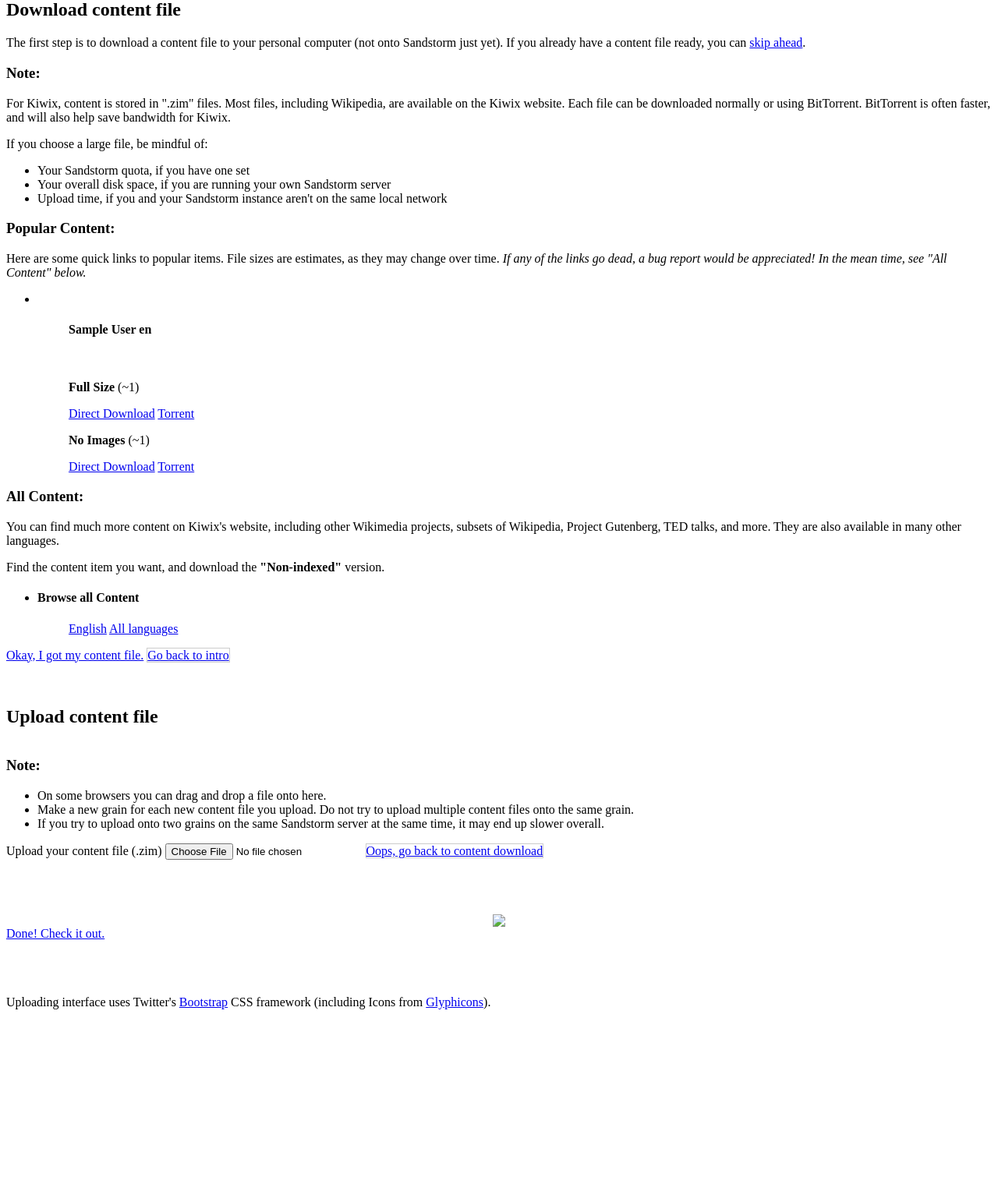
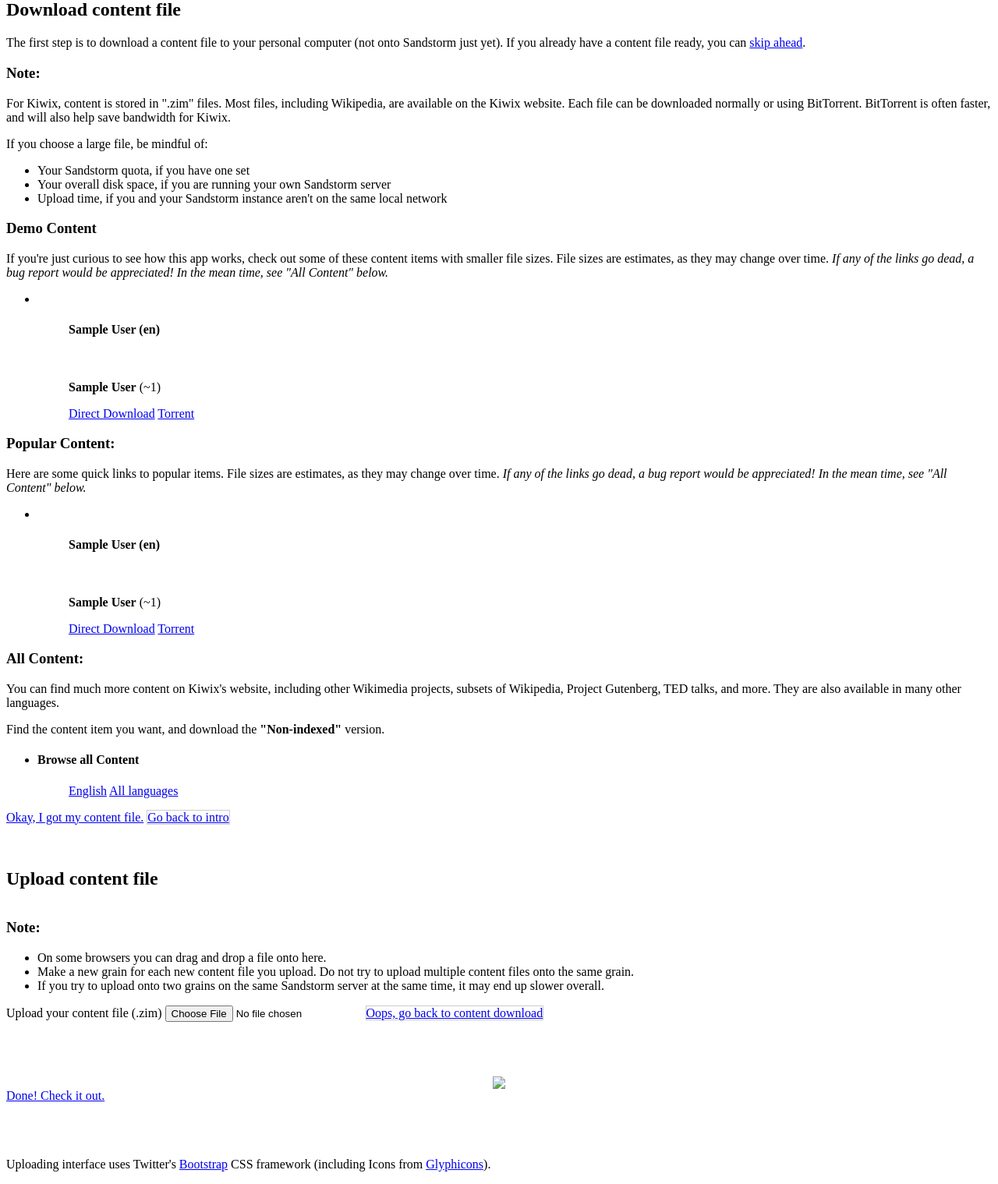
Before and after one commit to orblivion/KiwixSandstorm, a Flask app: template zim_uploader/uploader/templates/index.html in a window 1280 px wide. Shown: the part 1166-2685 px from the top of the page at 78% size. Before the commit the page ends 2461 px from the top, so only its background shows below. Run offline with Flask 2, Linux system fonts and the light colour scheme; the template is opened without the code that fills it: most values are stand-ins (such as "Sample title", 1, 10 or a date in 2020); some libraries are stand-ins or nearby versions.

Commit message:
More content download links, including "Demo" links

```diff
--- a/zim_uploader/uploader/app.py
+++ b/zim_uploader/uploader/app.py
@@ -178,48 +178,63 @@ def _upload():
 
     return redirect(url_for('index'))
 
+ZIM_FILE_LANGUAGES = {
+  'en':  'English',
+  'eng': 'English',
+  'fr':  'French',
+  'pt':  'Portuguese',
+}
+ZIM_FILE_VARIANTS = {
+  None:          'Full Size',
+  'all':         'Full Size',
+  'all_nopic':   'No Images',
+  'business':    'Business',
+  'technology':  'Tech',
+  'ray_charles': 'Articles Related to Ray Charles',
+}
+ZIM_FILE_LINK_TEMPLATE = 'http://download.kiwix.org/zim/{content_code}_{lang_code}{variant_opt}.zim{torrent_ext_opt}'
 
-def gen_download_links():
-    # Perhaps expand these soon, but with a chooser interface.
-    languages = [('en', 'English')]
-
-    # (file_name_part, display_name, full_approx_size, nopic_size)
+def gen_popular_download_links():
     # Only advertise approximate size because the size can change
-    contents = [
-        ('wikipedia', 'Wikipedia', '55Gb', '15Gb'),
-        ('wikivoyage', 'WikiVoyage', '600Mb', '80Mb'),
-        ('wikisource', 'WikiSource', '8Gb', '2.5Gb'),
-        ('wiktionary', 'Wiktionary', '1.5Gb', '900Mb'),
-
-        # PhET doesn't work yet on Kiwix for Sandstorm
-        # ('phet', 'PhET', '12Mb', None),
+    return [
+        _download_link('wikipedia',         'Wikipedia',         'en',  [('all', '54Gb'),     ('all_nopic', '16Gb')]),
+        _download_link('wikivoyage',        'WikiVoyage',        'en',  [('all', '580Mb'),    ('all_nopic', '80Mb')]),
+        _download_link('wikisource',        'WikiSource',        'en',  [('all', '8.2Gb'),    ('all_nopic', '2.3Gb')]),
+        _download_link('wiktionary',        'Wiktionary',        'en',  [('all', '1.3Gb'),    ('all_nopic', '900Mb')]),
+        _download_link('ted',               'Ted Talks',         'en',  [('business', '9Gb'), ('technology', '19Gb')]),
+        _download_link('gutenberg',         'Project Gutenberg', 'en',  [('all', '40Gb')]),
+        _download_link('stackoverflow.com', 'Stack Overflow',    'eng', [('all', '52Gb')]),
     ]
 
-    for lang_code, lang_name in languages:
-        for content_code, content_name, full_approx_size, nopic_approx_size in contents:
-            if nopic_approx_size:
-                link_template = 'http://download.kiwix.org/zim/%s_%s_all%s.zim%s'
-            else:
-                link_template = 'http://download.kiwix.org/zim/%s_%s%s.zim%s'
+def gen_demo_download_links():
+    # Only advertise approximate size because the size can change
+    return [
+        _download_link('phet',                    'PhET',                                'en', [(None, '12Mb')]),
+        _download_link('beer.stackexchange.com',  'Stack Exchange: Beer', 'en', [('all', '55Mb')]),
+        _download_link('tedxlausannechange-2013', 'TEDxLausanneChange',                  'fr', [('all', '79Mb')]),
+        _download_link('gutenberg',               'Project Gutenberg',                   'pt', [('all', '170Mb')]),
+        _download_link('wikipedia',               'Wikipedia Subset',                    'en', [('ray_charles', '170Mb')]),
+    ]
 
-            yield {
-                'full': {
-                    'direct_link': link_template % (
-                        content_code, lang_code, '', ''),
-                    'torrent_link': link_template % (
-                        content_code, lang_code, '', '.torrent'),
-                    'approx_size': full_approx_size,
-                },
-                'nopic': {
-                    'direct_link': link_template % (
-                        content_code, lang_code, '_nopic', ''),
-                    'torrent_link': link_template % (
-                        content_code, lang_code, '_nopic', '.torrent'),
-                    'approx_size': nopic_approx_size,
-                } if nopic_approx_size else None,
-                'display_name': content_name,
-                'display_language': lang_name,
-            }
+def _download_link(content_code, content_name, lang_code, variants):
+    return {
+        'display_name': content_name,
+        'display_language': ZIM_FILE_LANGUAGES[lang_code],
+        'variants': [{
+            'direct_link': ZIM_FILE_LINK_TEMPLATE.format(
+                content_code=content_code,
+                lang_code=lang_code,
+                variant_opt='_%s' % variant if variant else '',
+                torrent_ext_opt=''),
+            'torrent_link': ZIM_FILE_LINK_TEMPLATE.format(
+                content_code=content_code,
+                lang_code=lang_code,
+                variant_opt='_%s' % variant if variant else '',
+                torrent_ext_opt='.torrent'),
+            'approx_size': approx_size,
+            'display_name': ZIM_FILE_VARIANTS[variant]
+        } for (variant, approx_size) in variants]
+    }
 
 
 @app.route('/', methods=['GET', 'POST'])
@@ -234,7 +249,8 @@ def index():
         zim_file_exists=os.path.exists(COMPLETED_FILE_PATH),
         read_only='uploader' not in request.headers['X-Sandstorm-Permissions'],
         page=page,
-        download_links=gen_download_links(),
+        popular_download_links=gen_popular_download_links(),
+        demo_download_links=gen_demo_download_links(),
     )
 
 application = app.wsgi_app
--- /dev/null
+++ b/zim_uploader/uploader/templates/download-link.html
@@ -0,0 +1,13 @@
+<ul class="col-lg-4 list-group">
+    <li class="list-group-item list-group-item-success">
+        <ul class="list-group">
+            <h4>{{ download_link.display_name }} ({{ download_link.display_language }})</h4>
+            {% for variant in download_link.variants %}
+                <br>
+                <p><strong>{{ variant.display_name }}</strong> (~{{ variant.approx_size }})</p>
+                <a href="{{ variant.direct_link }}" target="_blank" rel="noopener noreferrer" class="list-group-item">Direct Download</a>
+                <a href="{{ variant.torrent_link }}" target="_blank" rel="noopener noreferrer" class="list-group-item">Torrent</a>
+            {% endfor %}
+        </ul>
+    </li>
+</ul>
--- a/zim_uploader/uploader/templates/index.html
+++ b/zim_uploader/uploader/templates/index.html
@@ -107,30 +107,25 @@
                         </ul>
                     </div>
                 </div>
+                <h3>Demo Content</h3>
+                <p>If you're just curious to see how this app works, check out some of these content items with smaller file sizes. File sizes are estimates, as they may change over time. <em>If any of the links go dead, a bug report would be appreciated! In the mean time, see "All Content" below.</em></p>
+            </div>
+            {% for download_links_column in demo_download_links | slice(3) %}
+              {% for download_link in download_links_column %}
+                {% include 'download-link.html' %}
+              {% endfor %}
+            {% endfor %}
+
+            <div class="col-lg-12">
                 <h3>Popular Content:</h3>
                 <p>Here are some quick links to popular items. File sizes are estimates, as they may change over time. <em>If any of the links go dead, a bug report would be appreciated! In the mean time, see "All Content" below.</em></p>
             </div>
-            {% for download_links_column in download_links | slice(3) %}
-                <ul class="col-lg-4 list-group">
-                {% for download_link in download_links_column %}
-                    <li class="list-group-item list-group-item-success">
-                        <ul class="list-group">
-                            <h4>{{ download_link.display_name }} {{ download_link.display_language }}</h4>
-                            <br>
-                            <p><strong>Full Size</strong> (~{{ download_link.full.approx_size }})</p>
-                            <a href="{{ download_link.full.direct_link }}" target="_blank" rel="noopener noreferrer" class="list-group-item">Direct Download</a>
-                            <a href="{{ download_link.full.torrent_link }}" target="_blank" rel="noopener noreferrer" class="list-group-item">Torrent</a>
-                            {% if download_link.nopic %}
-                                <br>
-                                <p><strong>No Images</strong> (~{{ download_link.nopic.approx_size }})</p>
-                                <a href="{{ download_link.nopic.direct_link }}" target="_blank" rel="noopener noreferrer" class="list-group-item">Direct Download</a>
-                                <a href="{{ download_link.nopic.torrent_link }}" target="_blank" rel="noopener noreferrer" class="list-group-item">Torrent</a>
-                            {% endif %}
-                        </ul>
-                    </li>
-                {% endfor %}
-                </ul>
+            {% for download_links_column in popular_download_links | slice(3) %}
+              {% for download_link in download_links_column %}
+                {% include 'download-link.html' %}
+              {% endfor %}
             {% endfor %}
+
             <div class="col-lg-12">
                 <h3>All Content:</h3>
                 <p>You can find much more content on Kiwix's website, including other Wikimedia projects, subsets of Wikipedia, Project Gutenberg, TED talks, and more. They are also available in many other languages.</p>
```
Also changed, not shown: 1 other file.
